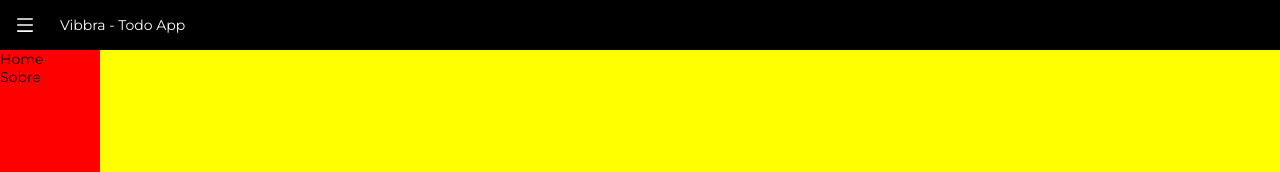
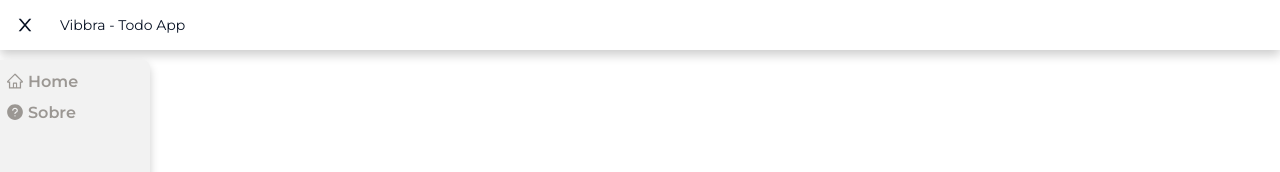
Before and after one commit to ebnersilva/vibbra-todo-list, a React (Vite) app: page / in a window 1280 px wide. Shown: the top 172 px of the page. Built offline with nearby package versions, Linux system fonts and the light colour scheme; no server answers.

Commit message:
feat: add sidebar animations

```diff
--- a/package.json
+++ b/package.json
@@ -13,6 +13,7 @@
     "@reduxjs/toolkit": "^1.9.5",
     "axios": "^1.4.0",
     "firebase": "^9.22.1",
+    "polished": "^4.2.2",
     "react": "^18.2.0",
     "react-dom": "^18.2.0",
     "react-icons": "^4.9.0",
--- a/src/components/Header/index.tsx
+++ b/src/components/Header/index.tsx
@@ -1,25 +1,30 @@
 import { Container, Title, ButtonToggle } from './styles';
-import { AiOutlineMenu } from "react-icons/ai";
-import { useAppDispatch } from '../../store/hooks';
-import { incremented } from '../../store/counter/counterSlice';
+import { AiOutlineMenu, AiOutlineClose } from "react-icons/ai";
+import { useAppDispatch, useAppSelector } from '../../store/hooks';
 import { useTheme } from 'styled-components';
+import { toggleSidebar } from '../../store/app/appSlice';
 
 export default function Header() {
+  const dispatch = useAppDispatch();
   const { colors } = useTheme();
 
-  const dispatch = useAppDispatch();
+  const { isSidebarOpened } = useAppSelector(state => state.app.data);
 
 
   function handleOnClickHeader() {
-    dispatch(incremented());
-
-
+    dispatch(toggleSidebar());
   }
 
   return (
     <Container>
       <ButtonToggle onClick={handleOnClickHeader}>
-        <AiOutlineMenu size={20} color={colors.black00} />
+        {isSidebarOpened && (
+          <AiOutlineClose size={20} color={colors.black500} />
+        )}
+
+        {!isSidebarOpened && (
+          <AiOutlineMenu size={20} color={colors.black500} />
+        )}
       </ButtonToggle>
 
       <Title>Vibbra - Todo App</Title>
--- a/src/components/Header/styles.ts
+++ b/src/components/Header/styles.ts
@@ -4,7 +4,9 @@ export const Container = styled.div`
   display: flex;
   align-items: center;
 
-  background: ${props => props.theme.colors.secondary};
+  background: ${props => props.theme.colors.black00};
+
+  box-shadow: 0px 5px 10px 0px rgba(0, 0, 0, 0.2);
 
   height: 50px;
   padding-left: 10px;
@@ -12,7 +14,7 @@ export const Container = styled.div`
 
 export const Title = styled.span`
   margin-left: 20px;
-  color: ${props => props.theme.colors.black00};
+  color: ${props => props.theme.colors.black500};
 `;
 
 export const ButtonToggle = styled.button`
--- a/src/components/Sidebar/index.tsx
+++ b/src/components/Sidebar/index.tsx
@@ -1,14 +1,20 @@
-import { Container, ItemText, SidebarItem } from './styles';
+import { useAppSelector } from '../../store/hooks';
+import { Container, SidebarItem } from './styles';
+import { AiOutlineHome, AiFillQuestionCircle } from "react-icons/ai";
 
 export default function Sidebar() {
+  const { isSidebarOpened } = useAppSelector(state => state.app.data)
+
   return (
-    <Container>
+    <Container isOpened={isSidebarOpened}>
       <SidebarItem>
-        <ItemText>Home</ItemText>
+        <AiOutlineHome   />
+        Home
       </SidebarItem>
 
       <SidebarItem>
-        <ItemText>Sobre</ItemText>
+        <AiFillQuestionCircle />
+        Sobre
       </SidebarItem>
     </Container>
   )
--- a/src/components/Sidebar/styles.ts
+++ b/src/components/Sidebar/styles.ts
@@ -1,26 +1,61 @@
-import styled from "styled-components";
+import { darken } from "polished";
+import styled, { css } from "styled-components";
 
-export const Container = styled.div`
+interface IContainerProps {
+  isOpened: boolean;
+}
+
+export const Container = styled.div<IContainerProps>`
   display: flex;
-  flex: 1;
+  flex-direction: column;
+  width: 150px;
 
-  background: ${props => props.theme.colors.primary};
+  box-shadow: 0px 5px 10px 0px rgba(0, 0, 0, 0.2);
 
-  flex-direction: column;
+  margin-top: 10px;
+  margin-bottom: 4px;
 
-  width: 100px;
+  border-top-right-radius: 8px;
+  border-bottom-right-radius: 8px;
 
-  position: absolute;
-  top: 50px;
-  bottom: 0px;
+  background: #F2F2F2;
+
+  transition: all 0.6s;
+
+  ${props => !props.isOpened && css`
+    transform: translateX(-312px);
+  `}
+
 `;
 
-export const SidebarItem = styled.div`
+export const SidebarItem = styled.button`
   display: flex;
-  background: transparent;
+  background: ${props => props.theme.colors.gray200};
+
+  align-items: center;
+
+  margin-top: 12px;
+  padding-left: 6px;
+
+  font-size: 16px;
+  font-weight: 600;
+
+  color: ${props => props.theme.colors.gray300};
+
+  svg {
+    color: ${props => props.theme.colors.gray300};
+    font-size: 18px;
+    margin-bottom: 1px;
+    margin-right: 4px;
+  }
+
+  transition: all 0.3s;
+
+  &:hover {
+    color: ${({ theme }) => darken(0.03, theme.colors.black500)};
+
+    svg {
+      color: ${({ theme }) => darken(0.03, theme.colors.black500)};
+    }
+  }
 `;
-
-export const ItemText = styled.span`
-  display: flex;
-  background: transparent;
-`;
--- a/src/pages/Layout/styles.ts
+++ b/src/pages/Layout/styles.ts
@@ -13,7 +13,7 @@ export const Main = styled.div`
 
   flex: 1;
 
-  background: yellow;
+  /* background: yellow; */
 `;
 
 export const ContentContainer = styled.div`
--- /dev/null
+++ b/src/store/app/appSlice.ts
@@ -0,0 +1,31 @@
+import { createSlice, PayloadAction } from '@reduxjs/toolkit';
+
+export interface IApp  {
+  isSidebarOpened: boolean;
+}
+
+interface TodoState {
+  data: IApp;
+}
+
+const initialState: TodoState = {
+  data: {
+    isSidebarOpened: true
+  }
+}
+
+const appSlice = createSlice({
+  name: 'app',
+  initialState,
+  reducers: {
+
+    toggleSidebar(state) {
+      state.data.isSidebarOpened = !state.data.isSidebarOpened;
+    }
+  }
+});
+
+
+export const { toggleSidebar } = appSlice.actions;
+
+export default appSlice.reducer
--- a/src/store/index.ts
+++ b/src/store/index.ts
@@ -1,9 +1,11 @@
 import { configureStore } from '@reduxjs/toolkit'
+import appReducer from './app/appSlice';
 import counterReducer from './counter/counterSlice';
 import todosSlice from './todos/todosSlice';
 
 export const store = configureStore({
   reducer: {
+    app: appReducer,
     counter: counterReducer,
     todos: todosSlice
   },
--- a/src/styles/theme.ts
+++ b/src/styles/theme.ts
@@ -4,5 +4,9 @@ export const theme = {
     secondary: '#000000',
 
     black00: '#FFF',
+    black500: '#081224',
+
+    gray200: '#F2F2F2',
+    gray300: '#9B9793'
   }
 };
```
Also changed, not shown: 1 other file (tests, documents, lock files or other folders).
